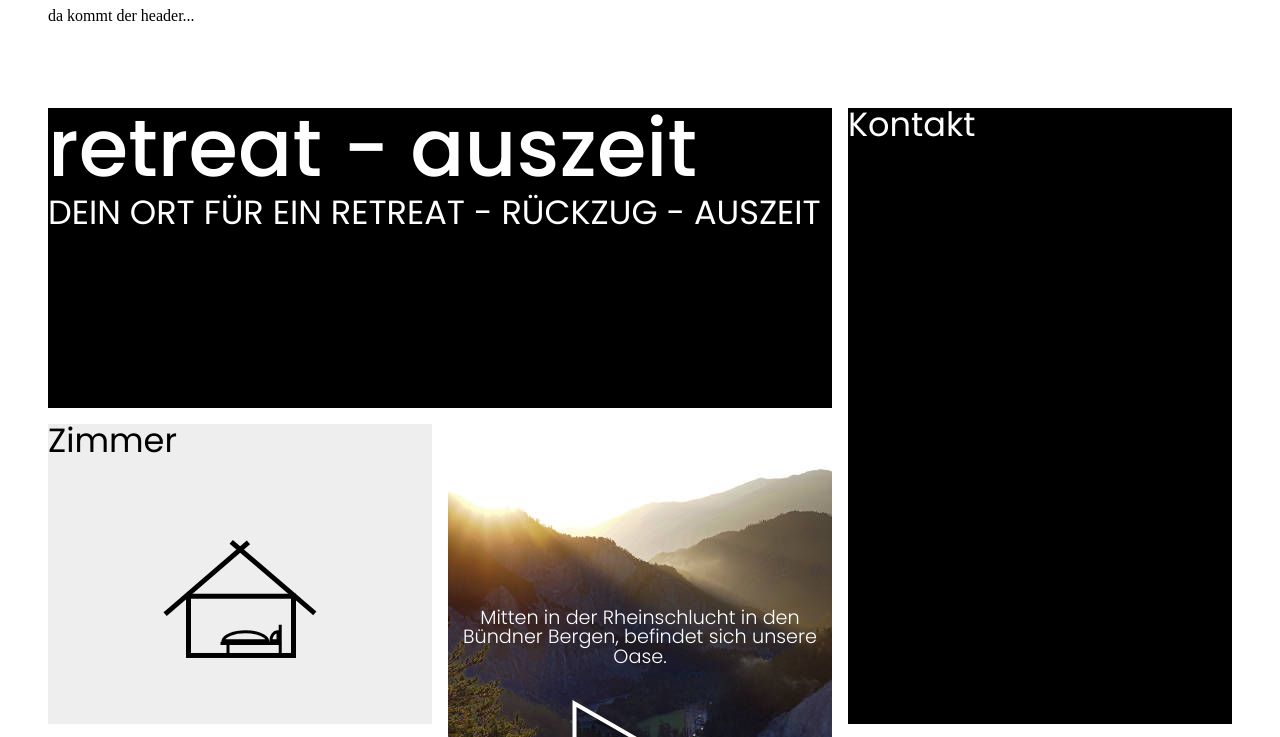
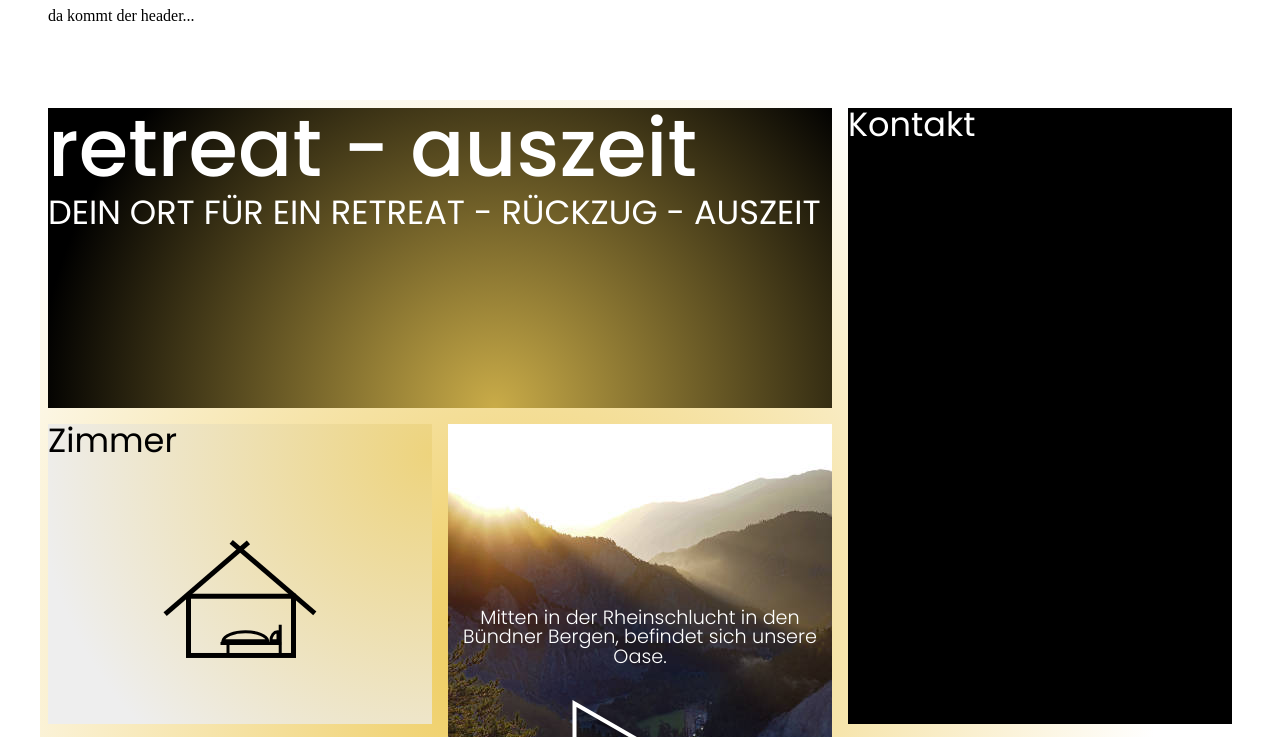
Before and after one commit to TomFrey/Retreat-Auszeit, a website built with Vite: page index.html in a window 1280 px wide. In both pictures the pointer is over the link "Zimmer". Shown: the top 737 px of the page. Built offline with nearby package versions, Linux system fonts and the light colour scheme.

Commit message:
Farbverläufe für Desktop hinzugefügt.

```diff
--- a/scss/main.scss
+++ b/scss/main.scss
@@ -170,12 +170,21 @@ footer{
  /* *********** ab hier für desktop ******************* */
  @media screen and (min-width: $breakpoint-large) {    // wenn Bildschirm grösser als, dann...
 
-    .bento-box-link:hover{
+    main{
+        //background: rgb(237,201,85);
+        background: radial-gradient(circle at 40% 40%, rgba(237,201,85,1) 0%, rgba(255,255,255,1) 58%);
+    }
+
+    .title-bento-box{
+        background: radial-gradient(circle at 57% 100%, #EDCA55 -15%, #000000 85%);
+    }
+
+    .room-bento-box {
+        background: radial-gradient(circle at 100% 10%, #EDCA55 -30%, #000000 85%);
+    }
+
+    .bento-box-link.bento-box:hover{
         background-color: $bentoBoxBackgroundHoverColor;
-        ;
-        .bento-box{
-            background-color: $bentoBoxBackgroundHoverColor;
-        }
 
         .bento-box-title-big,.bento-box-title-small{
             color: $bentoBoxBackgroundColor;
@@ -201,6 +210,10 @@ footer{
             }
         }
 
+    }
+
+    .bento-box-link.bento-box.room-bento-box:hover{
+        background: radial-gradient(circle at 100% 10%, #EDCA55 -30%, $bentoBoxBackgroundHoverColor 85%);
     }
 
     .bento-box-title-big{
```
